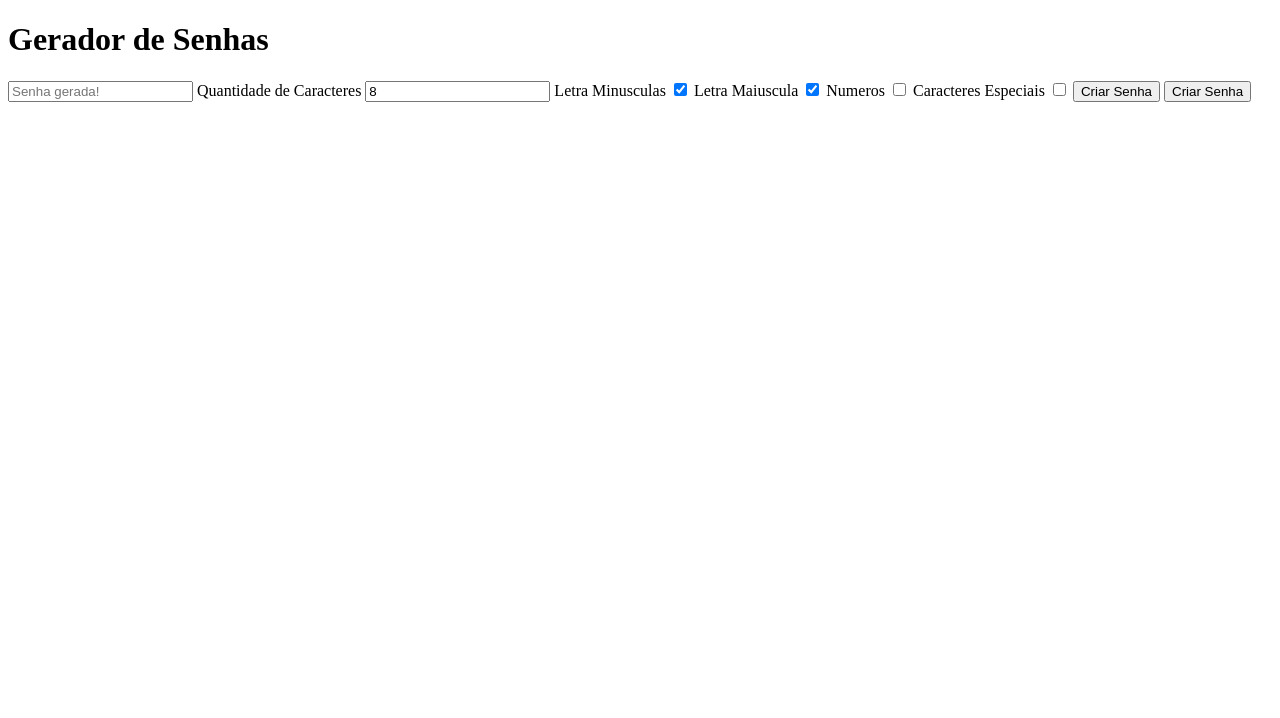
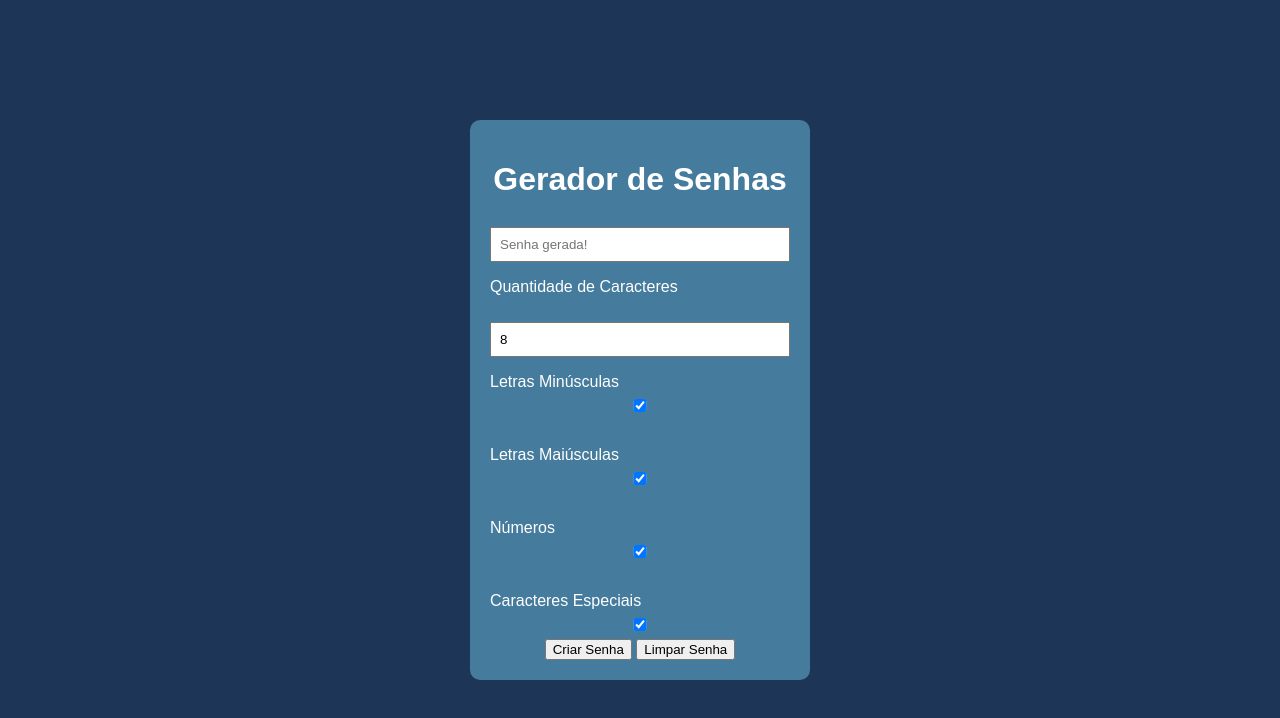
Before and after one commit to giumaced/GeradorSenha, a plain HTML site: page index.html in a window 1280 px wide. Drawn offline with Linux system fonts and the light colour scheme.

Commit message:
segunda alteraçao

```diff
--- /dev/null
+++ b/estilo.css
@@ -0,0 +1,28 @@
+body{
+    font-family: Arial, Helvetica, sans-serif;
+    background-color: #1d3557;
+    color: white;
+    display: flex;
+    justify-content: center;
+    align-items: center;
+    height: 100vh;
+    margin: 0;
+}
+.caixa{
+    background-color: #457b9d;
+    padding: 20px;
+    border-radius: 10px;
+    width: 300px;
+    text-align: center;
+}
+input{
+    width: 100%;
+    padding: 8px;
+    margin: 8px 0;
+    box-sizing: border-box;
+}
+label{
+    display: block;
+    text-align: left;
+    margin-top: 8px;
+}
--- a/index.html
+++ b/index.html
@@ -4,33 +4,36 @@
     <meta charset="UTF-8">
     <meta name="viewport" content="width=device-width, initial-scale=1.0">
     <title>Gerador de Senhas</title>
+    <link rel="stylesheet" href="estilo.css">
 </head>
 <body>
    <main class="caixa">
         <h1>Gerador de Senhas</h1>
         <input type="text" id="senha" readonly placeholder="Senha gerada!">
+        <br>
         <label for="quantidade">Quantidade de Caracteres</label>
-        <input type="number" id= "quantidade" value="8" min="4">
+        <br>
+        <input type="number" id="quantidade" value="8" min="4">
         <label>
-            Letra Minusculas
+            Letras Minúsculas
+            <input type="checkbox" id="minusculas" checked>
+        </label> <br>
+        <label>
+            Letras Maiúsculas
             <input type="checkbox" id="minusculas" checked>
             </label>
+                    <br>
             <label>
-            Letra Maiuscula
-            <input type="checkbox" id="maiusculas" checked>
-        </label>
-
-         <label>
-                Numeros
-                <input type="checkbox" id="Numeros">
-                </label>
+            Números
+            <input type="checkbox" id="minusculas" checked>
+        </label> <br>
         <label>
             Caracteres Especiais
-                    <input type="checkbox" id="Especiais">
+            <input type="checkbox" id="especiais" checked>
         </label>
         <button onclick="criarSenha()">Criar Senha</button>
-                    <button onclick="limparSenha()">Criar Senha</button>
-                    <script src="script,js"></script>
+        <button onclick="limparSenha()">Limpar Senha</button>
    </main>
+   <script src="script.js"></script>
 </body>
 </html>
```
Lines whose indentation alone changed are shown as unchanged.
